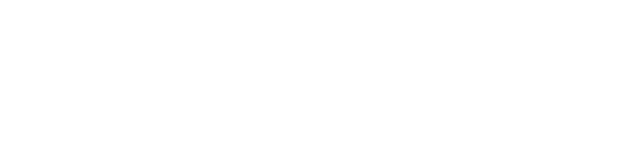
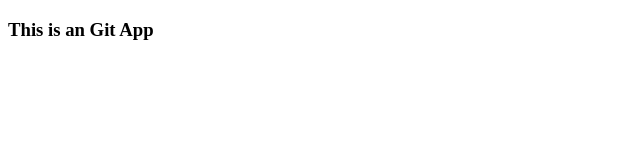
Before and after one commit to singhsarad57/learn-git, a plain HTML site: page index.html in a window 1280 px wide. Shown: the whole page, without its empty margins (0-640 px from the left). Drawn offline with Linux system fonts and the light colour scheme.

Commit message:
Header added to app

```diff
--- a/index.html
+++ b/index.html
@@ -6,6 +6,6 @@
     <title>Git App</title>
 </head>
 <body>
-
+    <h3>This is an Git App</h3>
 </body>
 </html>
```
